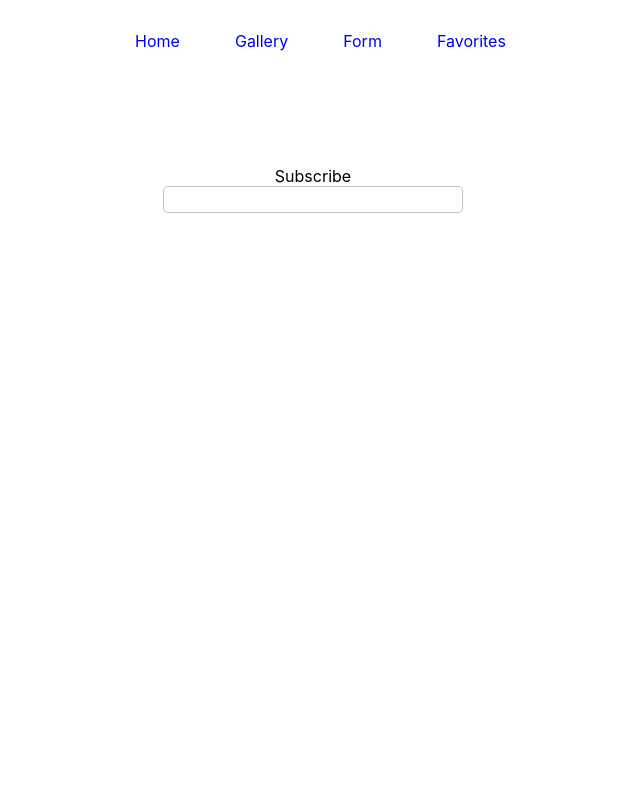
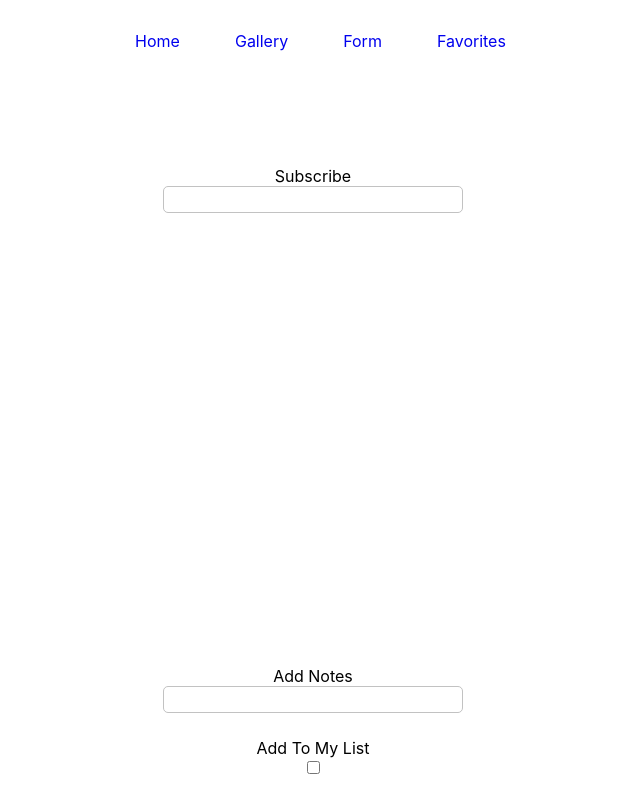
Before and after one commit to Dustin-Holloway/Phase-2-Project-Routes, a React (Create React App) app in the folder routes-app/: page /Form in a window 1280 px wide. Shown: the top 812 px of the page, without its empty margins (327-967 px from the left). Built offline with nearby package versions, Linux system fonts and the light colour scheme; no server answers.

Commit message:
AddToList box basic functions

```diff
--- a/routes-app/src/App.js
+++ b/routes-app/src/App.js
@@ -1,6 +1,7 @@
 import "./App.css";
 import Header from "./header.js";
 import SubscribeForm from "./subscribeform";
+import TripForm from "./tripform";
 import { Switch, Route } from "react-router-dom";
 import CardContainer from "./card_container";
 import { useState, useEffect } from "react";
@@ -57,6 +58,7 @@ function App() {
         </Route>
         <Route exact path="/Form">
           <SubscribeForm />
+          <TripForm />
         </Route>
         <Route path="/Favorites">{/* <Favorites myParks={myParks} /> */}</Route>
       </Switch>
--- a/routes-app/src/tripform.js
+++ b/routes-app/src/tripform.js
@@ -1,23 +1,40 @@
-import React {useState} from "react"
+import React, {useState} from "react"
 
 export default function TripForm(){
 
 
+    const [addNotes, setAddNotes] = useState("");
+
+    function handleSubmit(e) {
+      e.preventDefault();
+      console.log(e.target.addNotes.value);
+    }
+    const [addToList, setAddToList] = useState(false)
+    function handleClick(e) {
+        e.preventDefault();
+        console.log("clicked")
+    }
 
     return (
-        <div>
+      <div className="form-div">
         <form onSubmit={handleSubmit}>
-                <label htmlFor="Subscribe">Subscribe</label>
+          <label htmlFor="addnotes">Add Notes</label>
           <input
-                    onChange={(e) => setUserEmail(e.target.value)}
-                    value={userEmail}
+            onChange={(e) => setAddNotes(e.target.value)}
+            value={addNotes}
             type="text"
-                    id="userEmail"
+            id="addNotes"
           />
-                {/* <input></input>
+          <label htmlFor="addtolist">Add To My List</label>
+          <input
+            onClick={(e) => setAddToList(e.target.clicked)}
+            type="checkbox"
+            value={addToList}
+          />
+          {/*
                 <input></input>
                 <input></input> */}
         </form>
       </div>
-    )
+    );
 }
```
Lines whose indentation alone changed are shown as unchanged.
